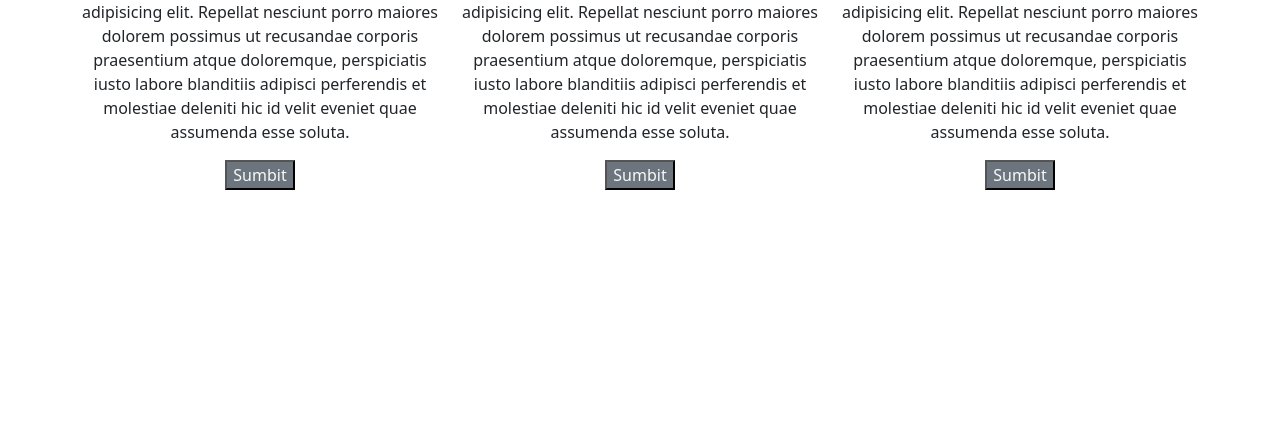
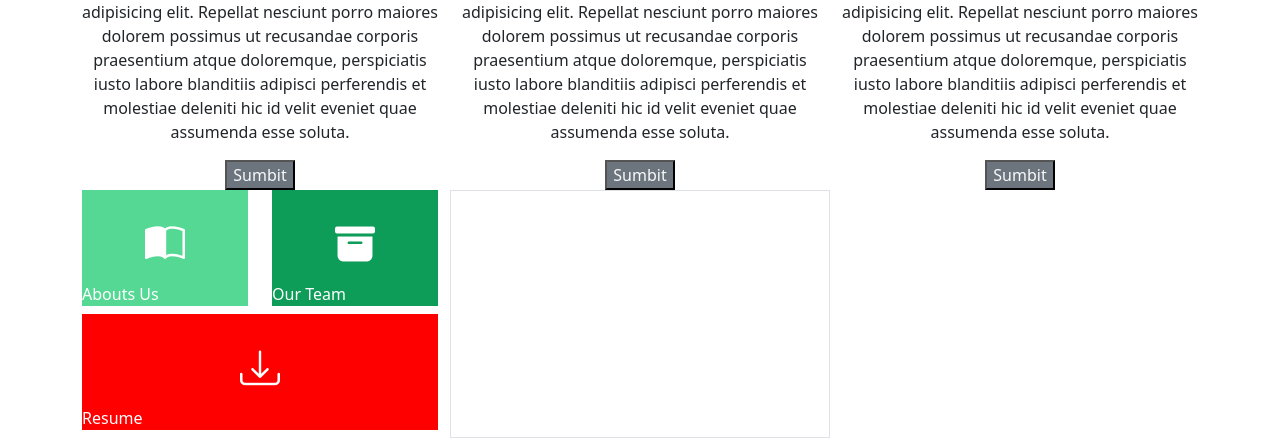
Before and after one commit to AlexisHenao123/bootstrap-react-2901771, a plain HTML site: page 1-intro-bootstrap/index.html in a window 1280 px wide. Shown: the part 658-1096 px from the top of the page. Before the commit the page ends 848 px from the top, so only its background shows below. Drawn offline with nearby package versions, Linux system fonts and the light colour scheme.

Commit message:
Ejercicio 2

```diff
--- a/1-intro-bootstrap/index.html
+++ b/1-intro-bootstrap/index.html
@@ -5,6 +5,7 @@
     <meta name="viewport" content="width=device-width, initial-scale=1.0">
     <title>Document</title>
     <link href="https://cdn.jsdelivr.net/npm/bootstrap@5.3.3/dist/css/bootstrap.min.css" rel="stylesheet" integrity="sha384-QWTKZyjpPEjISv5WaRU9OFeRpok6YctnYmDr5pNlyT2bRjXh0JMhjY6hW+ALEwIH" crossorigin="anonymous">
+    <link rel="stylesheet" href="https://cdn.jsdelivr.net/npm/bootstrap-icons@1.11.3/font/bootstrap-icons.min.css">
     <link rel="stylesheet" href="./style.css">
 </head>
 <body>
@@ -57,6 +58,39 @@
     </div>
 
 
+    <div class="container">
+        <div class="row">
+            <div class="col-4">
+                <div class="row">
+                    <div class="col-6">
+                        <div class="bg-mint text-center">
+                            <i class="py-4 pb-2 d-block fs-1 text-white bi bi-book-half"></i>
+                            <p class="mb-2 text-white text-start">Abouts Us</p>
+                        </div>
+                    </div>
+                    <div class="col-6">
+                        <div class="bg-dark-mint text-center">
+                            <i class="py-4 pb-2 d-block fs-1 text-white bi bi-archive-fill"></i>
+                            <p class="mb-2 text-white text-start">Our Team</p>
+                        </div>
+                    </div>
+                    <div class="col-12">
+                        <div class="bg-tomato text-center">
+                            <i class="py-4 pb-2 d-block fs-1 text-white bi bi-download"></i>
+                            <p class="mb-2 text-white text-start">Resume</p>
+                        </div>
+                    </div>
+                </div>
+            </div>
+            <div class="col-4 border">
+                <div class="row">
+
+                </div>
+            </div>
+        </div>
+    </div>
+
+
     <script src="https://cdn.jsdelivr.net/npm/bootstrap@5.3.3/dist/js/bootstrap.bundle.min.js" integrity="sha384-YvpcrYf0tY3lHB60NNkmXc5s9fDVZLESaAA55NDzOxhy9GkcIdslK1eN7N6jIeHz" crossorigin="anonymous"></script>
 </body>
 </html>
--- a/1-intro-bootstrap/style.css
+++ b/1-intro-bootstrap/style.css
@@ -2,3 +2,15 @@
     width: 300px;
     height: 300px;
 }
+
+.bg-mint{
+    background-color: rgb(84, 216, 148);
+}
+
+.bg-dark-mint{
+    background-color: rgb(14, 157, 88);
+}
+
+.bg-tomato{
+    background-color: red;
+}
```
